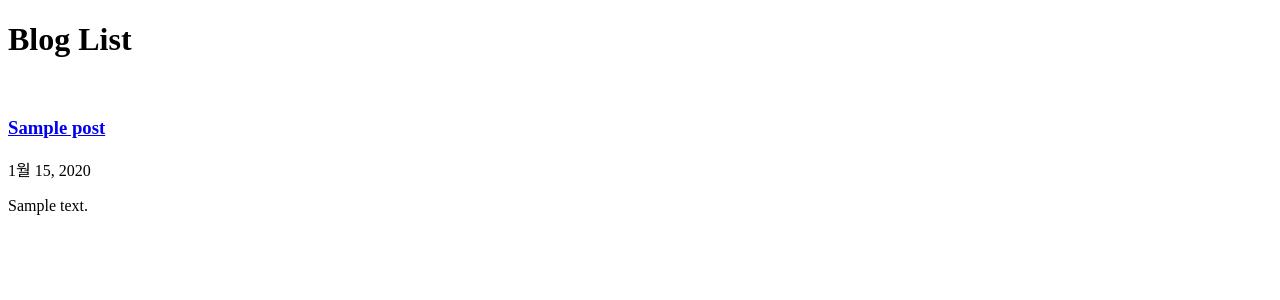
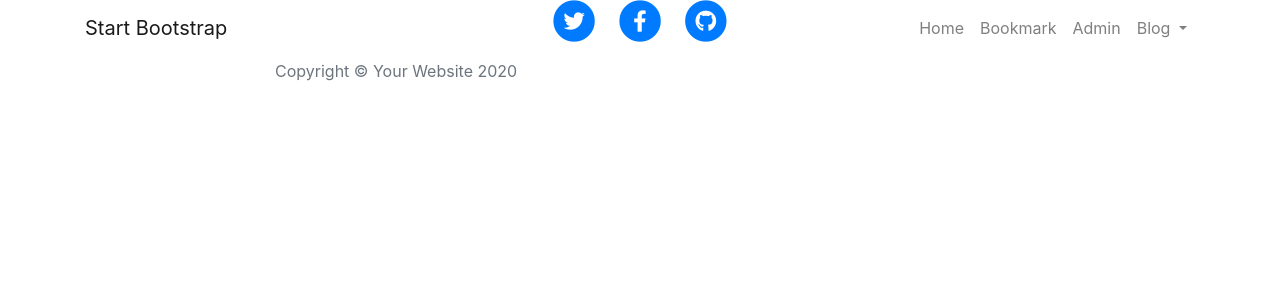
Before and after one commit to vklimmae/Django-project, a Django app: page /blog/ in a window 1280 px wide. Shown: the top 300 px of the page. Run offline with Django 3.2, Linux system fonts and the light colour scheme; tables that the repository leaves empty hold one stand-in row (values such as "Sample post"); some libraries are stand-ins or nearby versions.

Commit message:
20200715 Nav..

```diff
--- a/ch99/blog/templates/blog/post_all.html
+++ b/ch99/blog/templates/blog/post_all.html
@@ -1,12 +1,26 @@
+{% extends 'base.html' %}
+
+{% load static %}
+
+{% block title %} Django Bookmark List {% endblock %}
+
+{% block header %} {% endblock %}
+
+
+
 <!DOCTYPE html>
 <html lang="en">
 <head>
     <meta charset="UTF-8">
     <title>post_all</title>
+
+    <title>Blog List</title>
+
 </head>
 <body>
 <h1>Blog List</h1>
 <br>
+
 
 {% for post in posts %}
     <h3><a href='{{ post.get_absolute_url }}'>{{ post.title }}</a></h3>
@@ -24,5 +38,10 @@
     </span>
 </div>
 
+
+
+
+
+
 </body>
 </html>
--- a/ch99/bookmark/templates/bookmark/bookmark_list.html
+++ b/ch99/bookmark/templates/bookmark/bookmark_list.html
@@ -12,7 +12,7 @@
 
     <ul>
         {% for bookmark in object_list %}
-        <li><a href="{% url 'detail' bookmark.id %}">{{ bookmark }}</a></li>
+        <li><a href="{% url 'bookmark:detail' bookmark.id %}">{{ bookmark }}</a></li>
         {% endfor %}
     </ul>
 </div>
--- a/ch99/mysite/settings.py
+++ b/ch99/mysite/settings.py
@@ -69,6 +69,7 @@
     },
 ]
 
+TEMPLATES_DIRS = [os.path.join(BASE_DIR, 'templates')]
 WSGI_APPLICATION = 'mysite.wsgi.application'
 
 
--- a/ch99/mysite/urls.py
+++ b/ch99/mysite/urls.py
@@ -18,9 +18,11 @@
 from django.views.generic import ListView, DetailView
 from bookmark.models import Bookmark
 from django.urls import path, include
+from mysite.views import HomeView
 
 urlpatterns = [
     path('admin/', admin.site.urls),
+    path('', HomeView.as_view(), name='home'),
     path('bookmark/', include('bookmark.urls')),
     path('blog/', include('blog.urls')),
     #path('bookmark/', BookmarkLV.as_view(), name='index'),
--- /dev/null
+++ b/ch99/mysite/views.py
@@ -0,0 +1,4 @@
+from django.views.generic import TemplateView
+
+class HomeView(TemplateView):
+    template_name = 'home.html'
--- /dev/null
+++ b/ch99/templates/base.html
@@ -0,0 +1,114 @@
+<!DOCTYPE html>
+{% load static %}
+<html lang="en">
+
+<head>
+
+  <meta charset="utf-8">
+  <meta name="viewport" content="width=device-width, initial-scale=1, shrink-to-fit=no">
+  <meta name="description" content="">
+  <meta name="author" content="">
+
+  <title>{% block title %} base.html {% endblock %}</title>
+
+  <!-- Bootstrap core CSS -->
+  <link href="{% static 'vendor/bootstrap/css/bootstrap.min.css' %}" rel="stylesheet">
+
+  <!-- Custom fonts for this template -->
+  <link href="{% static 'vendor/fontawesome-free/css/all.min.css' %}" rel="stylesheet" type="text/css">
+  <link href='https://fonts.googleapis.com/css?family=Lora:400,700,400italic,700italic' rel='stylesheet' type='text/css'>
+  <link href='https://fonts.googleapis.com/css?family=Open+Sans:300italic,400italic,600italic,700italic,800italic,400,300,600,700,800' rel='stylesheet' type='text/css'>
+
+  <!-- Custom styles for this template -->
+  <link href="{% static 'css/clean-blog.min.css' %}" rel="stylesheet">
+
+</head>
+
+<body>
+
+  <!-- Navigation -->
+  <nav class="navbar navbar-expand-lg navbar-light fixed-top" id="mainNav">
+    <div class="container">
+      <a class="navbar-brand" href="index.html">Start Bootstrap</a>
+      <button class="navbar-toggler navbar-toggler-right" type="button" data-toggle="collapse" data-target="#navbarResponsive" aria-controls="navbarResponsive" aria-expanded="false" aria-label="Toggle navigation">
+        Menu
+        <i class="fas fa-bars"></i>
+      </button>
+      <div class="collapse navbar-collapse" id="navbarResponsive">
+        <ul class="navbar-nav ml-auto">
+          <li class="nav-item">
+            <a class="nav-link" href="{% url 'home' %}">Home</a>
+          </li>
+          <li class="nav-item">
+            <a class="nav-link" href="{% url 'bookmark:index' %}">Bookmark</a>
+          </li>
+          <li class="nav-item">
+            <a class="nav-link" href="{% url 'admin:index' %}">Admin</a>
+          </li>
+
+                <li class="nav-item dropdown">
+        <a class="nav-link dropdown-toggle" href="#" id="navbarDropdownMenuLink" role="button" data-toggle="dropdown" aria-haspopup="true" aria-expanded="false">
+          Blog
+        </a>
+        <div class="dropdown-menu" aria-labelledby="navbarDropdownMenuLink">
+          <a class="dropdown-item" href="{% url 'blog:index' %}">Post</a>
+          <a class="dropdown-item" href="#">Archive</a>
+        </ul>
+      </div>
+    </div>
+  </nav>
+
+  <!-- Page Header -->
+  {% block header %}  {% endblock %}
+
+  <!-- Main Content -->
+  {% block content %}
+  {% endblock %}
+
+  <!-- Footer -->
+  <footer>
+    <div class="container">
+      <div class="row">
+        <div class="col-lg-8 col-md-10 mx-auto">
+          <ul class="list-inline text-center">
+            <li class="list-inline-item">
+              <a href="#">
+                <span class="fa-stack fa-lg">
+                  <i class="fas fa-circle fa-stack-2x"></i>
+                  <i class="fab fa-twitter fa-stack-1x fa-inverse"></i>
+                </span>
+              </a>
+            </li>
+            <li class="list-inline-item">
+              <a href="#">
+                <span class="fa-stack fa-lg">
+                  <i class="fas fa-circle fa-stack-2x"></i>
+                  <i class="fab fa-facebook-f fa-stack-1x fa-inverse"></i>
+                </span>
+              </a>
+            </li>
+            <li class="list-inline-item">
+              <a href="#">
+                <span class="fa-stack fa-lg">
+                  <i class="fas fa-circle fa-stack-2x"></i>
+                  <i class="fab fa-github fa-stack-1x fa-inverse"></i>
+                </span>
+              </a>
+            </li>
+          </ul>
+          <p class="copyright text-muted">Copyright &copy; Your Website 2020</p>
+        </div>
+      </div>
+    </div>
+  </footer>
+
+  <!-- Bootstrap core JavaScript -->
+  <script src="{% static 'vendor/jquery/jquery.min.js' %}"></script>
+  <script src="{% static 'vendor/bootstrap/js/bootstrap.bundle.min.js' %}"></script>
+
+  <!-- Custom scripts for this template -->
+  <script src="{% static 'js/clean-blog.min.js' %}"></script>
+  {% block extra-script %} {% endblock %}
+</body>
+
+</html>
```
Also changed, not shown: ch99/blog/templates/blog/post_detail.html (+13 -0 lines), ch99/templates/home.html (added, +29 -0 lines).
